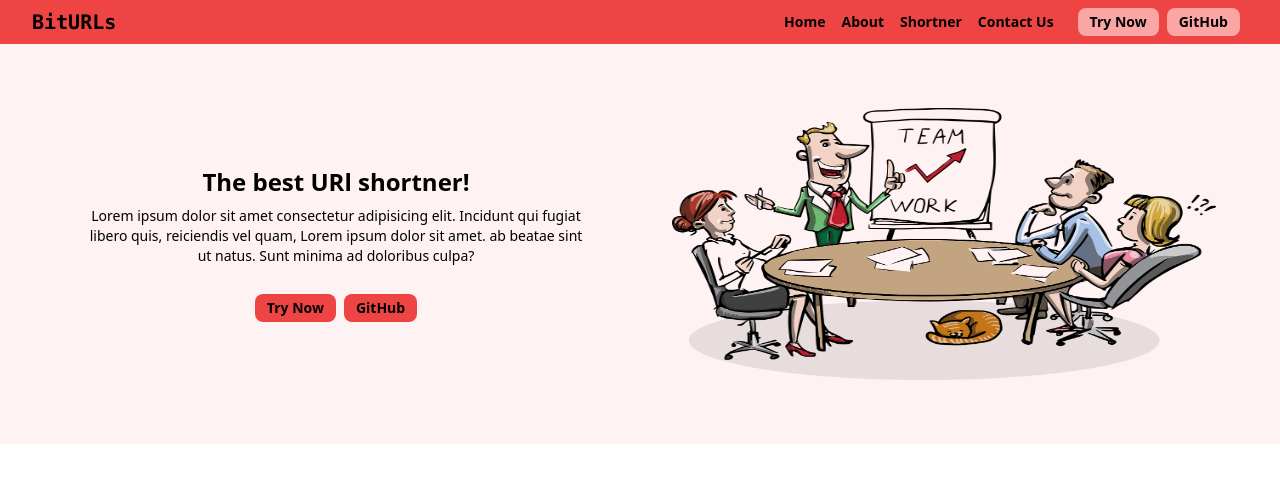
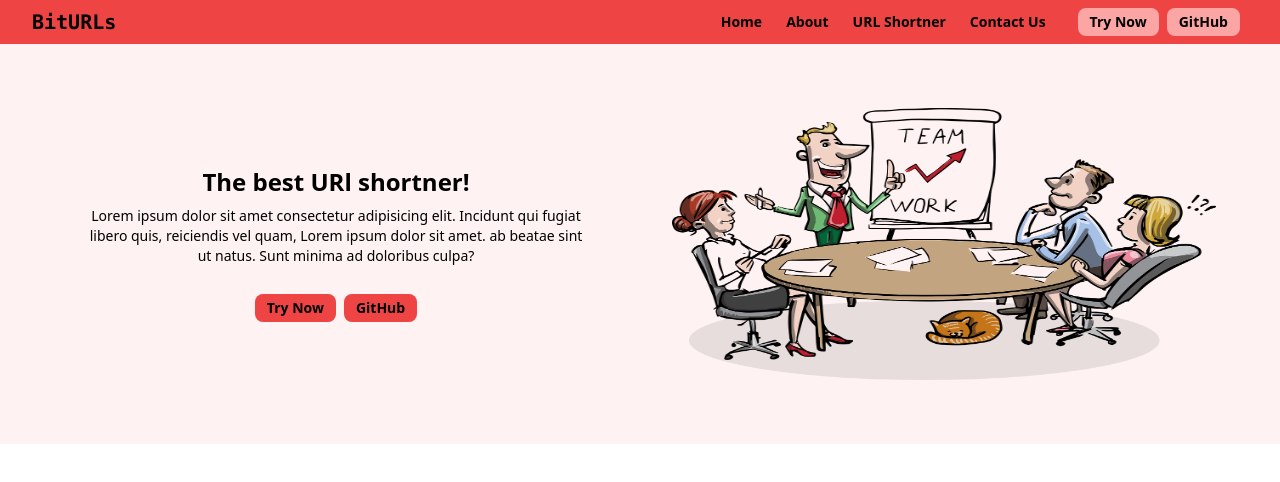
Before and after one commit to prabal-007/biturls, a Next.js app: page / in a window 1280 px wide. Shown: the top 482 px of the page. Built offline with nearby package versions, Linux system fonts and the light colour scheme.

Commit message:
ui updated

```diff
--- a/app/page.js
+++ b/app/page.js
@@ -10,7 +10,7 @@ export default function Home() {
           <p className="p-5 pt-0 text-wrap text-center text-sm text-black">Lorem ipsum dolor sit amet consectetur adipisicing elit. Incidunt qui fugiat libero quis, reiciendis vel quam, Lorem ipsum dolor sit amet. ab beatae sint ut natus. Sunt minima ad doloribus culpa?</p>
           <div className='flex px-2 justify-between items-center gap-2 font-bold text-sm'>
             <Link href='/generate'><button className='bg-red-500 px-3 py-1 rounded-lg hover:bg-red-400 '>Try Now</button></Link>
-            <Link href='/github'><button className='bg-red-500 px-3 py-1 rounded-lg hover:bg-red-400 '>GitHub</button></Link>
+            <Link href='https://github.com/prabal-007/biturls' target="__blank"><button className='bg-red-500 px-3 py-1 rounded-lg hover:bg-red-400 '>GitHub</button></Link>
             </div>
         </div>
         <div className="relative">
--- a/components/Navbar.js
+++ b/components/Navbar.js
@@ -7,14 +7,14 @@ export const Navbar = () => {
         <Link href="/">
         <div className='font-mono font-bold text-xl cursor-pointer'>BitURLs</div>
         </Link>
-        <ul className='flex gap-4 items-center '>
+        <ul className='flex gap-6 items-center '>
             <Link href='/'><li>Home</li></Link>
             <Link href='/about'><li>About</li></Link>
-            <Link href='/generate'><li>Shortner</li></Link>
+            <Link href='/generate'><li>URL Shortner</li></Link>
             <Link href='/contact'><li>Contact Us</li></Link>
             <li className='flex px-2 justify-between items-center gap-2'>
             <Link href='/generate'><button className='bg-red-300 px-3 py-1 rounded-lg hover:bg-red-200 '>Try Now</button></Link>
-            <Link href='/github'><button className='bg-red-300 px-3 py-1 rounded-lg hover:bg-red-200 '>GitHub</button></Link>
+            <Link href='https://github.com/prabal-007/biturls' target='__blank'><button className='bg-red-300 px-3 py-1 rounded-lg hover:bg-red-200 '>GitHub</button></Link>
             </li>
         </ul>
     </nav>
```
